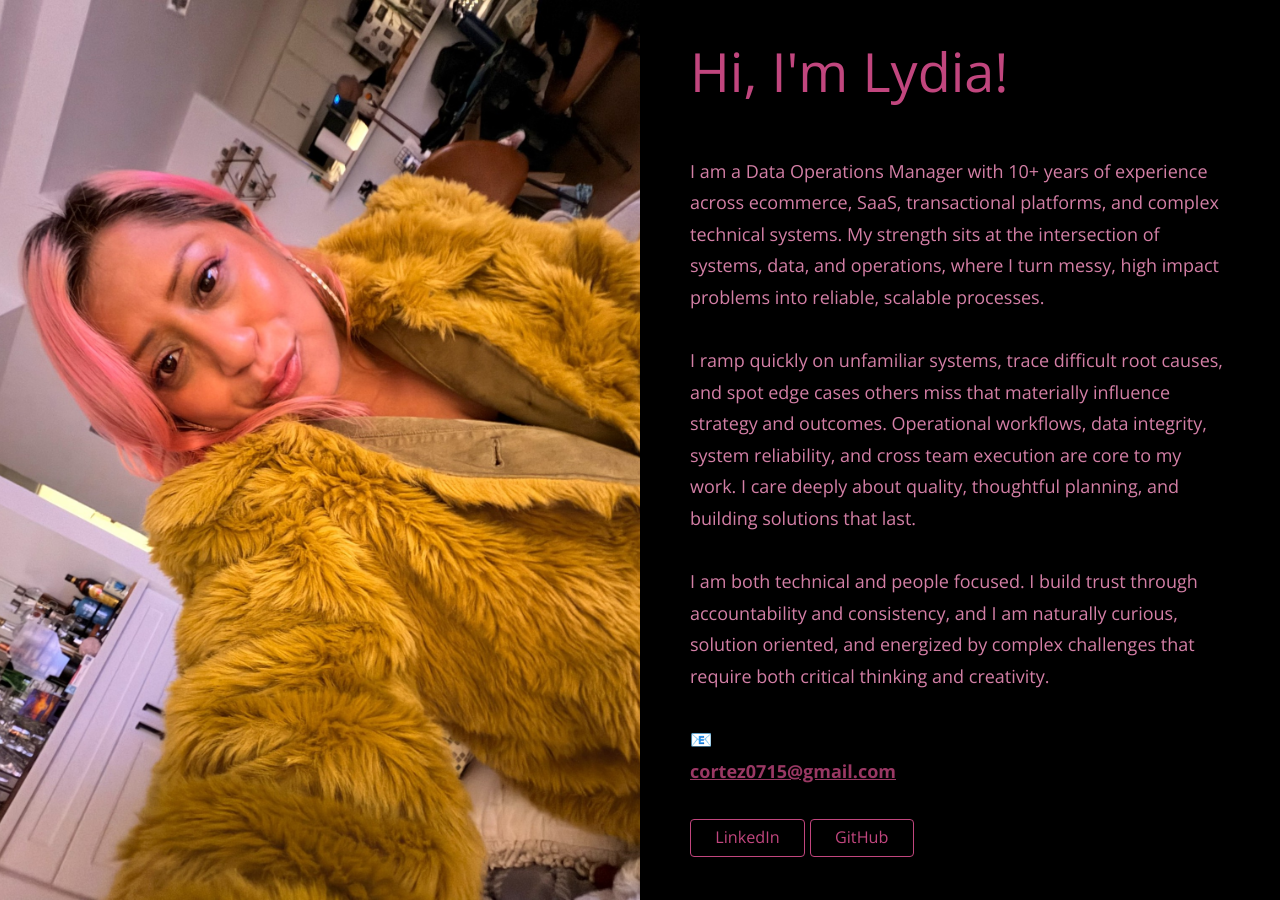
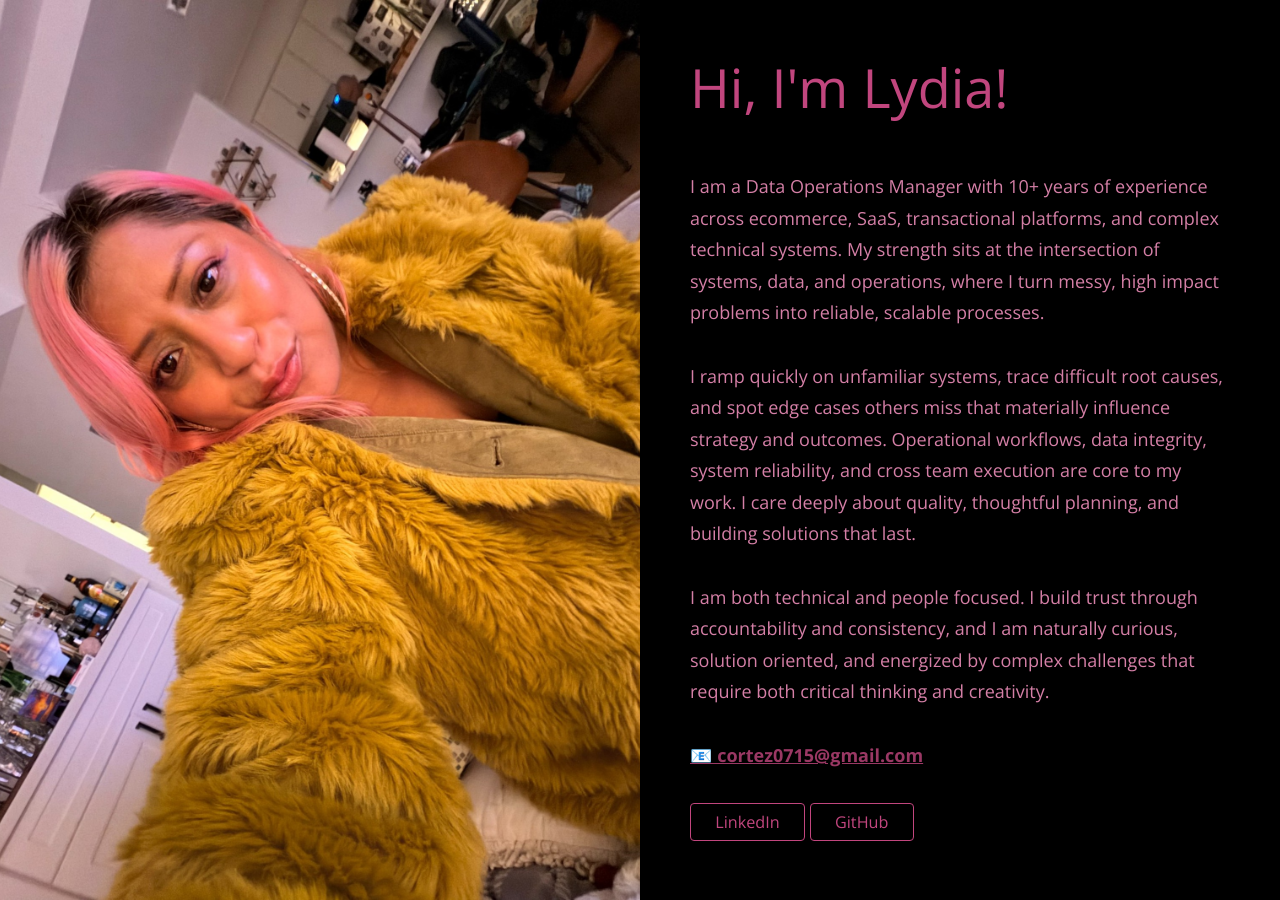
Before and after one commit to lylyco/lylyco.github.io, a Jekyll site: the page built from index.html, in a window 1280 px wide. Built offline with Jekyll 4.4.1, drawn with Linux system fonts in a browser that asks for light colours.

Commit message:
“blurbv3”

```diff
--- a/_config.yml
+++ b/_config.yml
@@ -27,11 +27,13 @@ content: |
       thinking and creativity.
     </p>
   </div>
-  📧<span id="copyEmail" style="cursor:pointer; color:#9a3864; font-weight:600; text-decoration:underline;">
-    cortez0715@gmail.com
-  </span>
-  <span id="copyConfirm" style="display:none; font-size:0.9em; color:#9a3864; margin-left:6px;">Copied!</span>
 
+  <div class="email-row">
+    <span id="copyEmail" style="cursor:pointer; color:#9a3864; font-weight:600; text-decoration:underline;">
+      📧 cortez0715@gmail.com
+    </span>
+    <span id="copyConfirm" style="display:none; font-size:0.9em; color:#9a3864; margin-left:6px;">Copied!</span>
+  </div>
 
 # Add your social links
 social:
```
